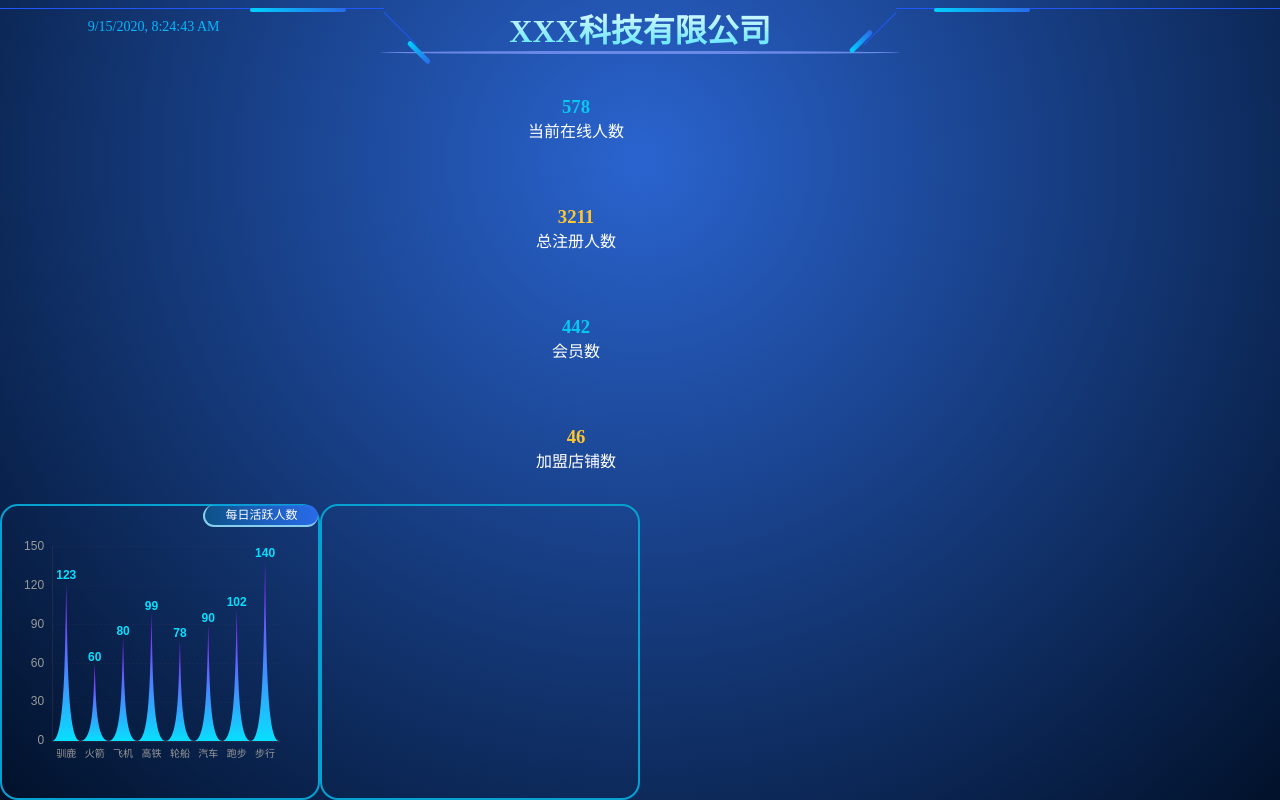
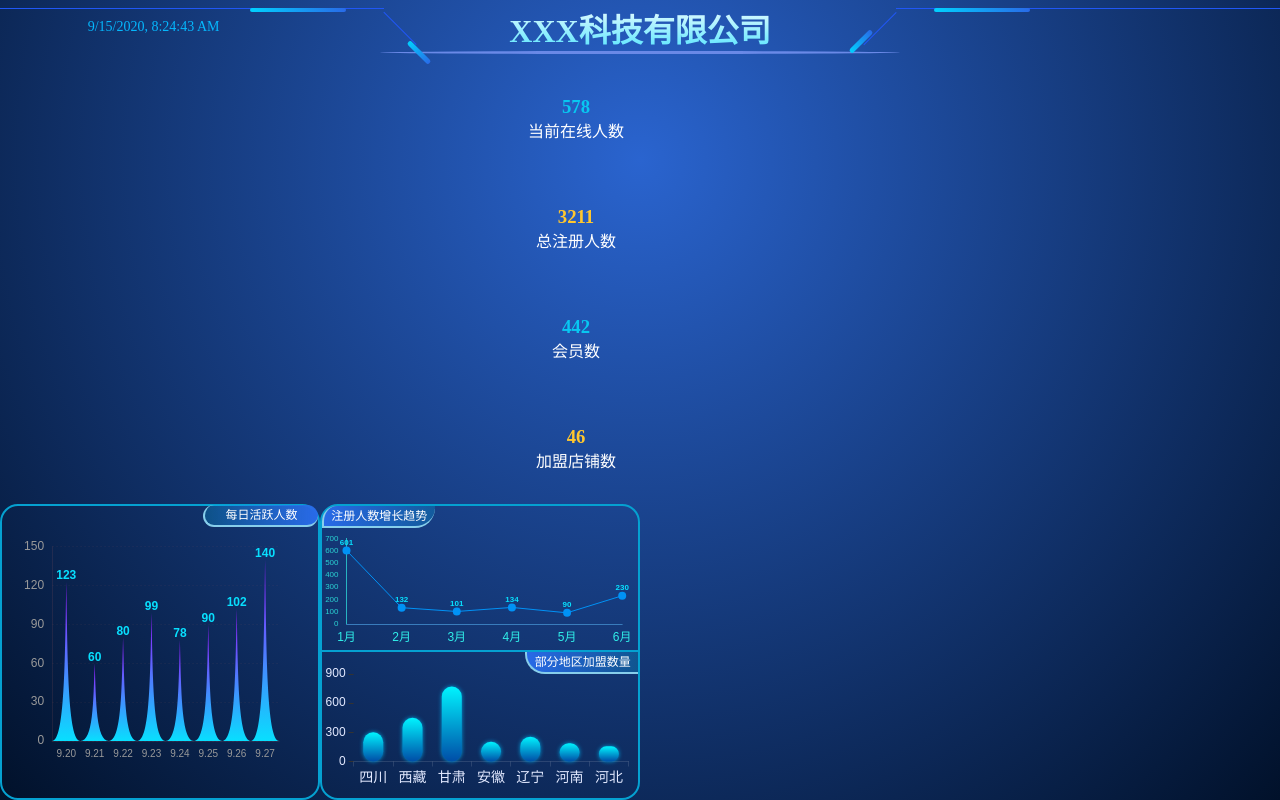
Before and after one commit to mjw-git/Large-screen-visualization, a Vue app: page / in a window 1280 px wide. Built offline with nearby package versions, Linux system fonts and the light colour scheme.

Commit message:
添加部分图表

```diff
--- a/src/assets/css/bottom.less
+++ b/src/assets/css/bottom.less
@@ -20,3 +20,58 @@
         background: linear-gradient(to right,rgba(0,209,255,.2),rgb(41,106,232));
     }
 }
+.con1{
+    position: relative;
+    height: 100%;
+    width: 100%;
+
+    .top{
+        box-sizing: border-box;
+        padding-top: 20px;
+        position: relative;
+        width: 100%;
+        height: 50%;
+        border-bottom:  2px rgb(5, 161, 209) solid;;
+    }
+    &::before{
+        content: '注册人数增长趋势';
+        width: 35%;
+        display: block;
+        position: absolute;
+        color: white;
+        font-size: 12px;
+        line-height: 20px;
+        height: 20px;
+        top: 0;
+        left: 0;
+        text-align: center;
+        border-top-left-radius: 15px;
+        border-bottom-right-radius:20px ;
+        border-bottom: 2px skyblue solid;
+        border-left: 2px skyblue solid;
+        background: linear-gradient(to left,rgba(0,209,255,.2),rgb(41,106,232))
+    }
+    .bottom{
+        box-sizing: border-box;
+        position: relative;
+        width: 100%;
+        height: 50%;
+        &::before{
+            content: '部分地区加盟数量';
+            width: 35%;
+            display: block;
+            position: absolute;
+            color: white;
+            font-size: 12px;
+            line-height: 20px;
+            height: 20px;
+            top: 0;
+            right: 0;
+            text-align: center;
+            border-bottom-left-radius:20px ;
+            border-bottom: 2px skyblue solid;
+            border-left: 2px skyblue solid;
+            background: linear-gradient(to left,rgba(0,209,255,.2),rgb(41,106,232))
+        }
+    }
+}
--- a/src/components/main.vue
+++ b/src/components/main.vue
@@ -8,7 +8,9 @@
         <div class="box">
           <Lb></Lb>
         </div>
-        <div class="box"></div>
+        <div class="box">
+          <Lbr></Lbr>
+        </div>
       </div>
     </div>
     <div class="con"></div>
@@ -17,11 +19,13 @@
 
 <script>
 import Lb from "./mainChildren/LBecharts";
+import Lbr from './mainChildren/LBRecharts';
 import Map from "./mainChildren/chinaMap";
 export default {
   components: {
     Map,
     Lb,
+    Lbr
   },
 };
 </script>
--- /dev/null
+++ b/src/components/mainChildren/LBRecharts.vue
@@ -0,0 +1,22 @@
+<template>
+    <div class="con1">
+        <div class="top" ref="top"></div>
+        <div class="bottom" ref="bottom"></div>
+    </div>
+</template>
+
+<script>
+import {option1,option2} from '../../config/lbrecharts.config'
+    export default {
+        mounted () {
+            let myChart = this.$echarts.init(this.$refs.top);
+            myChart.setOption(option1);
+            let mychart=this.$echarts.init(this.$refs.bottom);
+            mychart.setOption(option2);
+        },
+    }
+</script>
+
+<style lang="less" scoped>
+@import '../../assets/css/bottom.less';
+</style>
--- a/src/config/echart.config.js
+++ b/src/config/echart.config.js
@@ -8,7 +8,7 @@ exports.option = {
        right: '8%'
    },
    xAxis: {
-       data: ['驯鹿', '火箭', '飞机', '高铁', '轮船', '汽车', '跑步', '步行', ],
+       data: ['9.20', '9.21', '9.22', '9.23', '9.24', '9.25', '9.26', '9.27', ],
       axisTick: {
            show: false
        },
--- /dev/null
+++ b/src/config/lbrecharts.config.js
@@ -0,0 +1,232 @@
+import echarts from 'echarts'
+var fontColor = '#30eee9';
+export const option1 = {
+    backgroundColor: '',
+    grid: {
+        left: '1%',
+        right: '5%',
+        top: '10%',
+        bottom: '5%',
+        containLabel: true
+    },
+    tooltip: {
+        show: true,
+        trigger: 'item'
+    },
+    		// legend: {
+    		// 	show:false,
+    		// 	x:'center',
+    		// 	y:'35',
+    		// 	icon: 'stack',
+    		// 	itemWidth:10,
+    		// 	itemHeight:10,
+    		// 	textStyle:{
+    		// 		color:'#1bb4f6'
+    		// 	},
+    		// 	data:['已采纳','已发布']
+    		// },
+    xAxis: [{
+        type: 'category',
+        boundaryGap: false,
+        axisLabel: {
+            color: fontColor
+        },
+        axisLine: {
+            show: true,
+            lineStyle: {
+                color: '#397cbc'
+            }
+        },
+        axisTick: {
+            show: false,
+        },
+        splitLine: {
+            show: false,
+            lineStyle: {
+                color: '#195384'
+            }
+        },
+        data: ['1月', '2月', '3月', '4月', '5月', '6月']
+    }],
+    yAxis: [{
+            axisLabel: {
+                textStyle: {
+                    fontSize:8,
+                    color: '#2ad1d2'
+                }
+            },
+            axisLine: {
+                lineStyle: {
+                    color: '#27b4c2'
+                }
+            },
+            axisTick: {
+                show: false,
+            },
+            splitLine: {
+                show: false,
+                lineStyle: {
+
+                    color: '#11366e'
+                }
+            }
+        },
+
+    ],
+    series: [{
+            name: '数量',
+            type: 'line',
+            stack: '总量',
+            symbol: 'circle',
+            symbolSize: 8,
+            label: {
+                show: true,
+                position: 'top',
+                distance: 0,
+                color: '#08DFFE',
+                fontWeight: 'bolder',
+                fontSize: 8,
+            },
+            itemStyle: {
+                normal: {
+                    color: '#0092f6',
+                    lineStyle: {
+                        color: "#0092f6",
+                        width: 1
+                    },
+                    //           areaStyle: {
+                    // 			//color: '#94C9EC'
+                    // 			color: new echarts.graphic.LinearGradient(0, 1, 0, 0, [{
+                    // 				offset: 0,
+                    // 				color: 'rgba(7,44,90,0.3)'
+                    // 			}, {
+                    // 				offset: 1,
+                    // 				color: 'rgba(0,146,246,0.9)'
+                    // 			}]),
+                    //           }
+                }
+            },
+            markPoint: {
+                itemStyle: {
+                    normal: {
+                        color: 'red'
+                    }
+                }
+            },
+            data: [601, 132, 101, 134, 90, 230]
+        }
+
+
+    ]
+};
+
+
+export const option2 = {
+    backgroundColor: '',
+    title: {
+        text: '',
+        textStyle: {
+            fontWeight: 'normal',
+            fontSize: 16,
+            color: '#F1F1F3'
+        },
+        top: '10%',
+        left: '1.5%'
+    },
+    tooltip: {
+        trigger: 'axis',
+        axisPointer: {
+            type: 'shadow'
+        }
+    },
+    grid: {
+        top: '15%',
+        right: '3%',
+        left: '10%',
+        bottom: '25%'
+    },
+    xAxis: [{
+        type: 'category',
+        data: ['四川', '西藏', '甘肃', '安徽', '辽宁', '河南', '河北'],
+        axisLine: {
+            lineStyle: {
+                color: 'rgba(255,255,255,0.12)'
+            }
+        },
+        axisLabel: {
+            margin: 10,
+            color: '#e2e9ff',
+            textStyle: {
+                fontSize: 14
+            },
+        },
+    }],
+    yAxis: [{
+        splitNumber: 3,
+        axisLabel: {
+            formatter: '{value}',
+            color: '#e2e9ff',
+        },
+        axisLine: {
+            show: false
+        },
+		splitLine: {
+			 show: false,
+			 lineStyle: {
+				 color: '#233e64'
+			 }
+		},
+    }],
+    series: [{
+        type: 'bar',
+        data: [300, 450, 770, 203, 255, 188, 156],
+        barWidth: '20px',
+        itemStyle: {
+            normal: {
+                color: new echarts.graphic.LinearGradient(0, 0, 0, 1, [{
+                    offset: 0,
+                    color: 'rgba(0,244,255,1)' // 0% 处的颜色
+                }, {
+                    offset: 1,
+                    color: 'rgba(0,77,167,1)' // 100% 处的颜色
+                }], false),
+                barBorderRadius: [30, 30, 30, 30],
+                shadowColor: 'rgba(0,160,221,1)',
+                shadowBlur: 4,
+            }
+        },
+        // label: {
+        //     normal: {
+        //         show: true,
+        //         lineHeight: 30,
+        //         width: 80,
+        //         height: 30,
+        //         backgroundColor: 'rgba(0,160,221,0.1)',
+        //         borderRadius: 200,
+        //         position: ['-8', '-60'],
+        //         distance: 1,
+        //         formatter: [
+        //             '    {d|●}',
+        //             ' {a|{c}}     \n',
+        //             '    {b|}'
+        //         ].join(','),
+        //         rich: {
+        //             d: {
+        //                 color: '#3CDDCF',
+        //             },
+        //             a: {
+        //                 color: '#fff',
+        //                 align: 'center',
+        //             },
+        //             b: {
+        //                 width: 1,
+        //                 height: 30,
+        //                 borderWidth: 1,
+        //                 borderColor: '#234e6c',
+        //                 align: 'left'
+        //             },
+        //         }
+        //     }
+        // }
+    }]
+};
```
